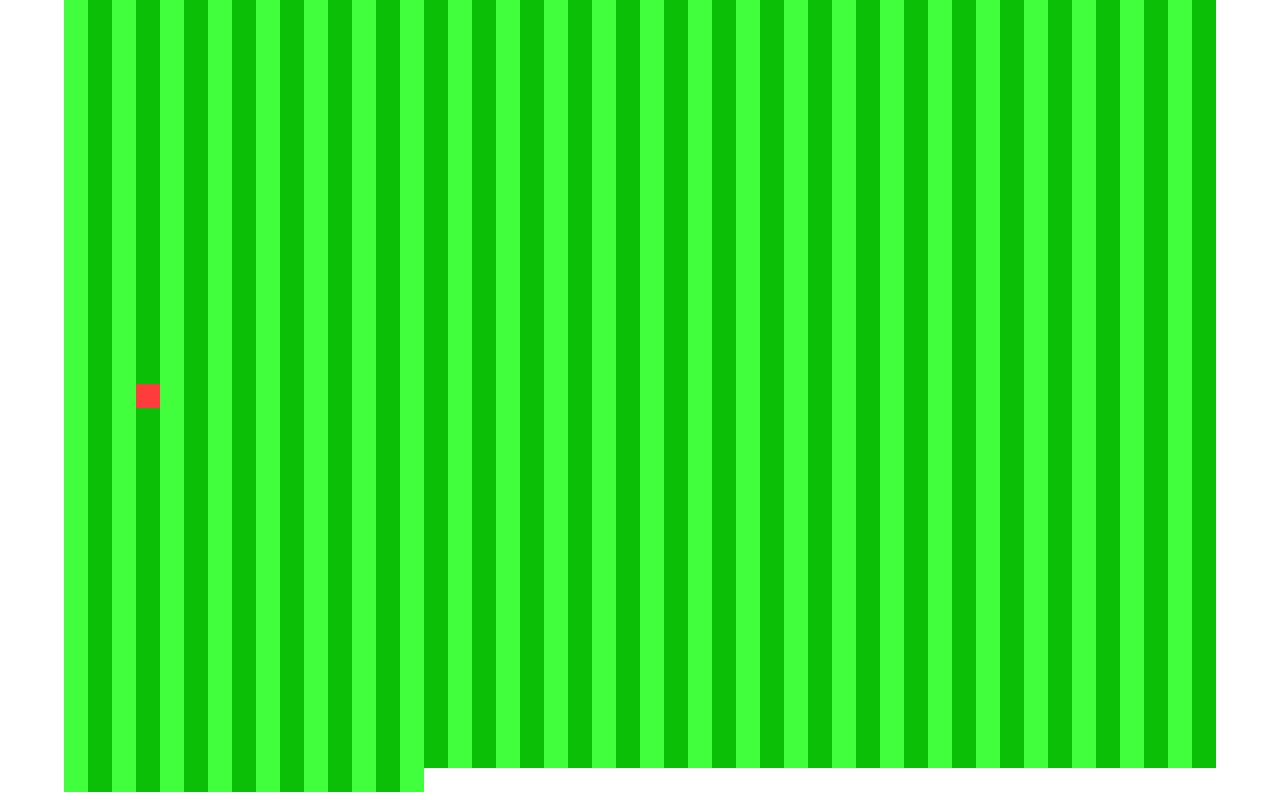
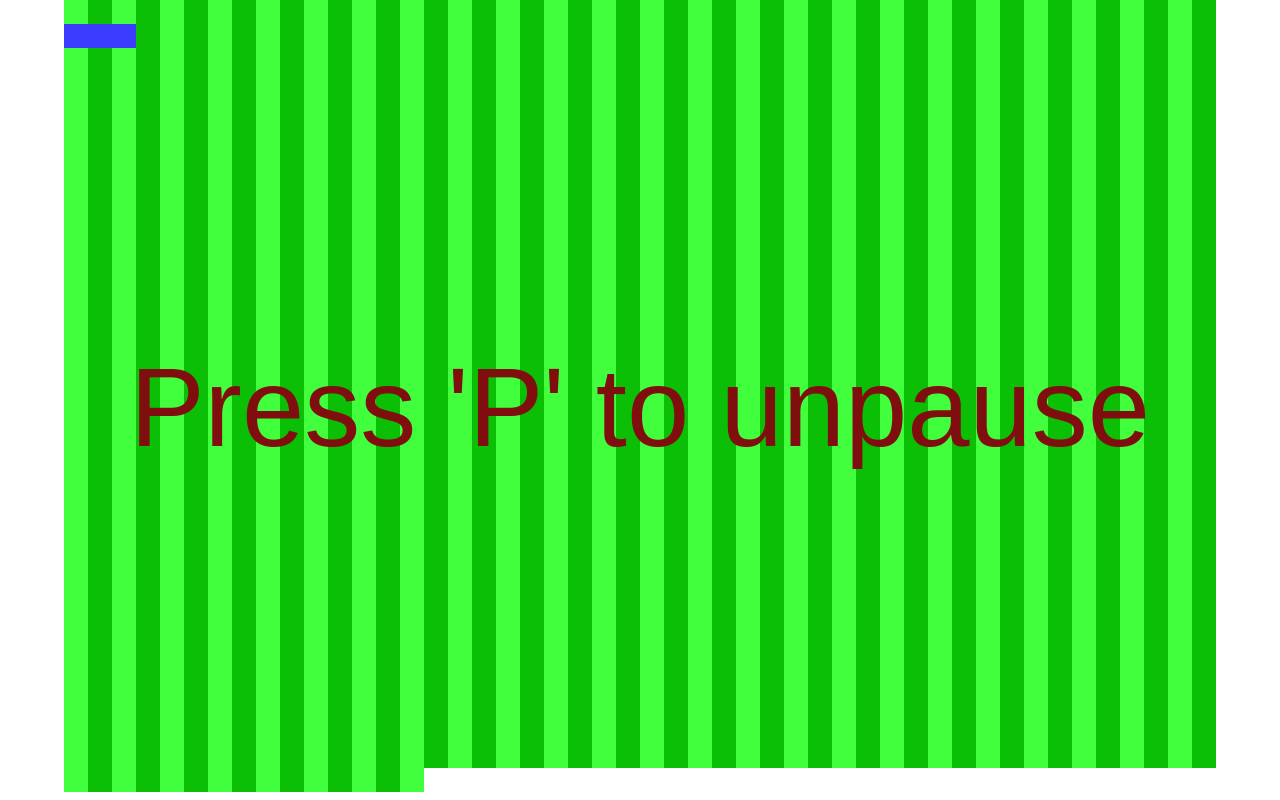
Before and after one commit to Random-user420/Snake_js, a plain HTML site: page index.html in a window 1280 px wide. Drawn offline with Linux system fonts and the light colour scheme.

Commit message:
pause text and autopause

```diff
--- a/index.html
+++ b/index.html
@@ -5,6 +5,7 @@
 </head>
 <body id="body">
 <div class="main-grid" id="main-grid"></div>
+<div id="pause" class="pause">Press 'P' to unpause</div>
 <script src="ui.js" defer></script>
 <script src="input.js" defer></script>
 <script src="logic.js" defer></script>
--- a/init.js
+++ b/init.js
@@ -11,3 +11,5 @@ let is_pause = false;
 
 draw_initaial_field();
 let Interval = setInterval(main_loop, 100);
+draw_snake();
+pause();
--- a/input.js
+++ b/input.js
@@ -18,15 +18,6 @@ function d_down() {
     if (direction[1] === 0) {
         direction = [0, 1];
     }
-}
-function pause() {
-    if (is_pause) {
-        Interval = setInterval(main_loop, 100);
-    }
-    else {
-        clearInterval(Interval);
-    }
-    is_pause = ! is_pause;
 }
 
 window.addEventListener("keydown", function (event) {
--- a/logic.js
+++ b/logic.js
@@ -2,7 +2,7 @@ function check_colition() {
     let i = 0;
     let j = 0;
     while(i<snake_arr.length) {
-        if (snake_arr[i][0] >= spalten || snake_arr[i][0] <= 0 || snake_arr[i][1] >= zeilen || snake_arr[i][1] <= 0) {
+        if (snake_arr[i][0] >= spalten || snake_arr[i][0] < 0 || snake_arr[i][1] >= zeilen || snake_arr[i][1] < 0) {
             return true;
         }
         j = 0;
@@ -18,7 +18,22 @@ function check_colition() {
 }
 
 function end() {
-    window.location.reload();
+    snake_arr = [[3,1], [1,1], [2,1]];
+    direction = [1,0];
+    direction_chanched = false;
+    eaten_apple = false;
+    pause();
+}
+
+function pause() {
+    if (is_pause) {
+        Interval = setInterval(main_loop, 100);
+    }
+    else {
+        clearInterval(Interval);
+    }
+    is_pause = ! is_pause;
+    draw_pause();
 }
 
 function check_apple() {
--- a/styles.css
+++ b/styles.css
@@ -7,15 +7,24 @@
     text-decoration: none;
 }
 
-.main-grid{
+.main-grid {
     display: flex;
     flex-wrap: wrap;
 }
 
 body{
-    width: 90%;
+     width: 90%;
     margin-left: auto;
     margin-right: auto;
     margin-top: 0;
     margin-bottom: 0;
 }
+.pause {
+    margin-top: -39%;
+    margin-left: auto;
+    width: max-content;
+    margin-right: auto;
+    font-size: 700%;
+    font-family: Arial, Helvetica, sans-serif;
+    color: rgb(129, 14, 14);
+}
--- a/ui.js
+++ b/ui.js
@@ -46,3 +46,12 @@ function draw_snake() {
     }
     direction_chanched = false;
 }
+
+function draw_pause() {
+    if (is_pause) {
+        document.getElementById('pause').style.display = 'flex';
+    }
+    else {
+        document.getElementById('pause').style.display = 'none';
+    }
+}
```
